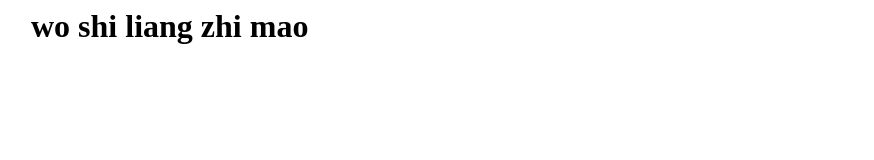
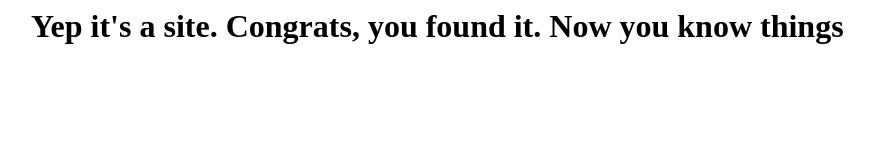
Before and after one commit to fails-avery20/avery20.github.io, a plain HTML site: page index.html in a window 1280 px wide. Shown: the whole page, without its empty margins (17-891 px from the left). Drawn offline with Linux system fonts and the light colour scheme.

Commit message:
Update index.html

```diff
--- a/index.html
+++ b/index.html
@@ -6,11 +6,8 @@
 <h1>
   <ul>
   <!-- programming -->
-    wo
-  shi
-  liang
-  zhi
-  mao
+    Yep it's a site. Congrats, you found it. Now you know things
+
   </ul>
 </h1>
 </html>
```
